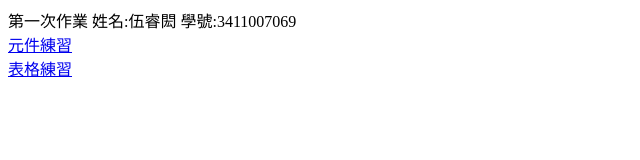
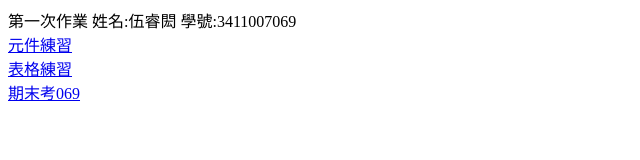
Before and after one commit to wrh0326/3411007069, a plain HTML site: page index.html in a window 1280 px wide. Shown: the whole page, without its empty margins (0-640 px from the left). Drawn offline with Linux system fonts and the light colour scheme.

Commit message:
Add files via upload

```diff
--- a/index.html
+++ b/index.html
@@ -14,5 +14,7 @@
 <a href="00.html">元件練習</a>
 <br>
 <a href="table.html">表格練習</a>
+<br>
+<a href="期末考069.css">期末考069</a>
 </body>
 </html>
```
